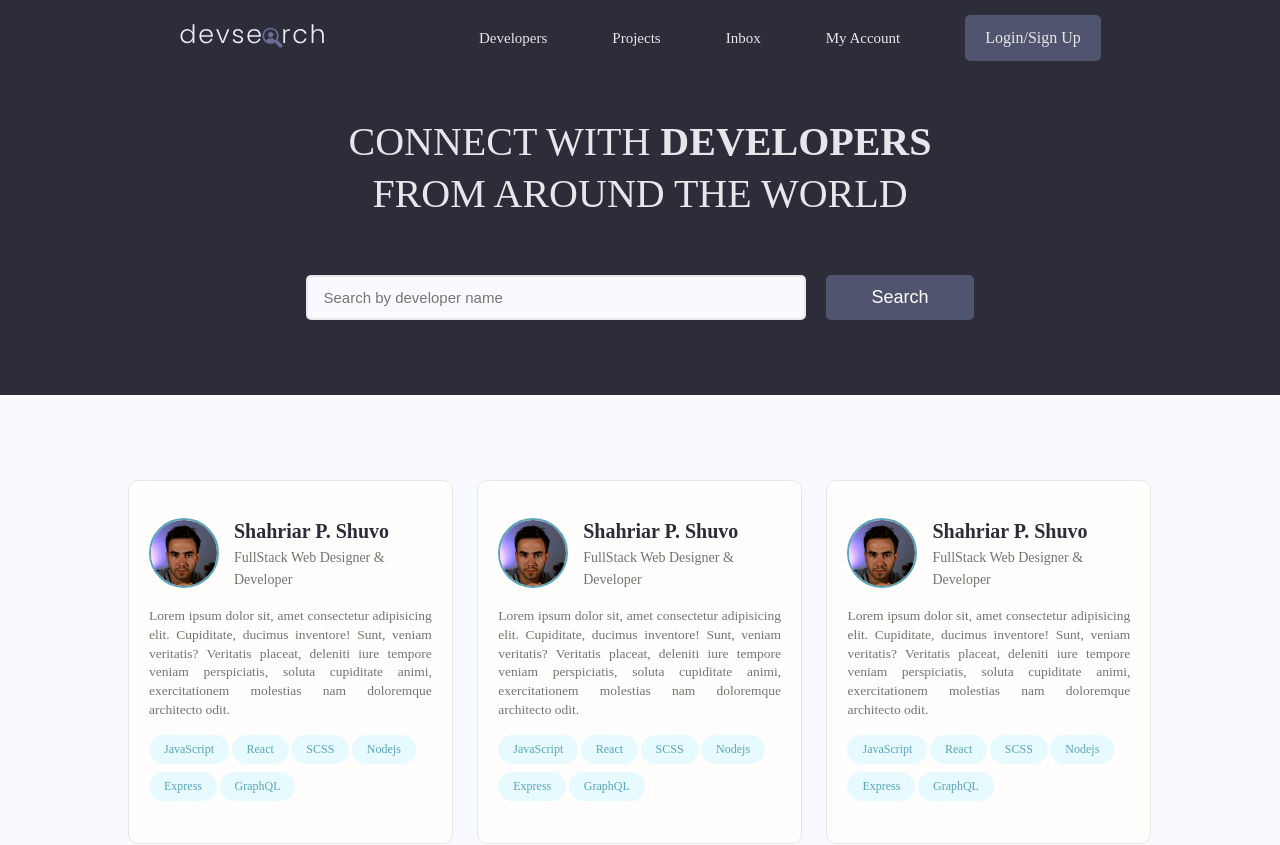
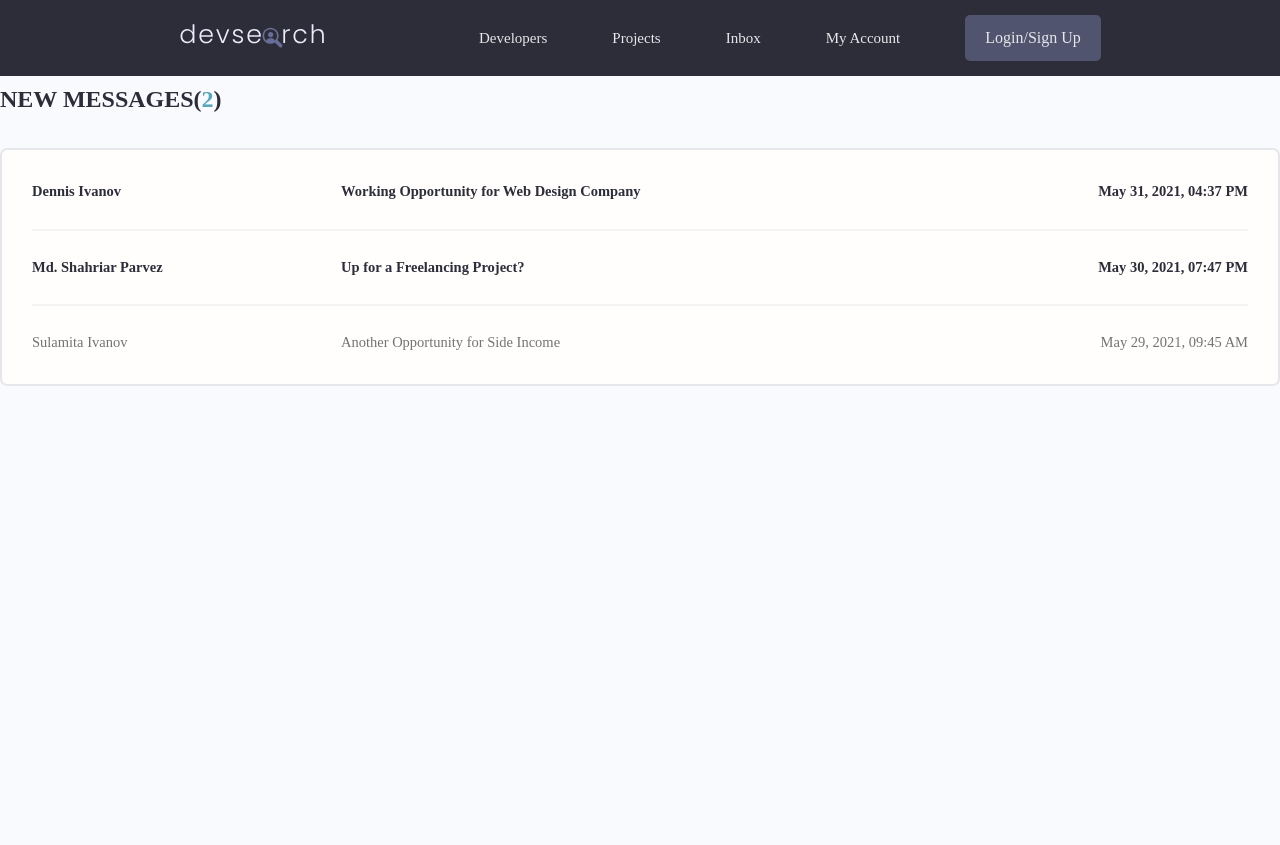
Before and after one commit to capamir/Devsearch-React, a React (Create React App) app: page /#/inbox in a window 1280 px wide. Shown: the top 845 px of the page. Built offline with nearby package versions, Linux system fonts and the light colour scheme.

Commit message:
message pages finished

```diff
--- a/src/App.js
+++ b/src/App.js
@@ -1,5 +1,5 @@
 import React from "react";
-import { BrowserRouter as Router, Routes, Route } from "react-router-dom";
+import { HashRouter as Router, Routes, Route } from "react-router-dom";
 import { Navbar } from "./components";
 import {
   Home,
@@ -9,6 +9,8 @@ import {
   ForgotPassword,
   Projects,
   Project,
+  Inbox,
+  MessageDetail,
 } from "./screens";
 import "./app.css";
 
@@ -22,8 +24,8 @@ function App() {
           <Route path="/profile" element={<Profile />} />
           <Route path="/projects" element={<Projects />} />
           <Route path="/project" element={<Project />} />
-
-          <Route path="/message" element={<Profile />} />
+          <Route path="/inbox" element={<Inbox />} />
+          <Route path="/message" element={<MessageDetail />} />
           <Route path="/login" element={<Login />} />
           <Route path="/signup" element={<Register />} />
           <Route path="/forgetpassword" element={<ForgotPassword />} />
--- a/src/components/index.js
+++ b/src/components/index.js
@@ -11,3 +11,4 @@ export { default as SocialLink } from "./socialLink/SocialLink";
 export { default as Skill } from "./skill/Skill";
 
 export { default as Comment } from "./comment/Comment";
+export { default as Message } from "./message/Message";
--- /dev/null
+++ b/src/components/message/Message.jsx
@@ -0,0 +1,17 @@
+import React from "react";
+import { Link } from "react-router-dom";
+import "./message.css";
+
+function Message({ message }) {
+  return (
+    <li class={`message ${message.is_read ? "" : "message--unread"}`}>
+      <Link to="/message">
+        <span class="message__author">{message.author}</span>
+        <span class="message__subject">{message.subject}</span>
+        <span class="message__date">{message.date}</span>
+      </Link>
+    </li>
+  );
+}
+
+export default Message;
--- /dev/null
+++ b/src/components/message/message.css
@@ -0,0 +1,35 @@
+.message {
+  padding: 2.5rem 0;
+}
+
+.message > a span {
+  font-size: 1.45rem;
+  font-weight: 500;
+}
+
+.message.message--unread a span {
+  font-weight: 700;
+  color: var(--color-sub);
+}
+
+.message:not(:last-child) {
+  border-bottom: 2px solid var(--color-white-light);
+}
+
+.message > a {
+  display: flex;
+  gap: 1rem;
+}
+
+.message__author,
+.message__date {
+  flex-basis: 25%;
+}
+
+.message__subject {
+  flex-basis: 50%;
+}
+
+.message__date {
+  text-align: right;
+}
--- a/src/components/navbar/Navbar.jsx
+++ b/src/components/navbar/Navbar.jsx
@@ -27,7 +27,7 @@ function Navbar() {
               </Link>
             </li>
             <li className="header__menuItem">
-              <Link to="inbox.html" className="link">
+              <Link to="/inbox" className="link">
                 Inbox
               </Link>
             </li>
--- a/src/screens/index.js
+++ b/src/screens/index.js
@@ -1,8 +1,12 @@
 export { default as Home } from "./home/Home";
 export { default as Profile } from "./profile/Profile";
+
 export { default as Projects } from "./projects/Projects";
 export { default as Project } from "./project/Project";
 
 export { default as Login } from "./auth/Login";
 export { default as Register } from "./auth/Register";
 export { default as ForgotPassword } from "./auth/ForgotPassword";
+
+export { default as Inbox } from "./message/inbox/Inbox";
+export { default as MessageDetail } from "./message/messageDetail/MessageDetail";
--- /dev/null
+++ b/src/screens/message/inbox/Inbox.jsx
@@ -0,0 +1,43 @@
+import React from "react";
+import { Message } from "../../../components";
+import "./inbox.css";
+
+const messageData = [
+  {
+    author: "Dennis Ivanov",
+    subject: "Working Opportunity for Web Design Company",
+    date: "May 31, 2021, 04:37 PM",
+    is_read: false,
+  },
+  {
+    author: "Md. Shahriar Parvez",
+    subject: "Up for a Freelancing Project?",
+    date: "May 30, 2021, 07:47 PM",
+    is_read: false,
+  },
+  {
+    author: "Sulamita Ivanov",
+    subject: "Another Opportunity for Side Income",
+    date: "May 29, 2021, 09:45 AM",
+    is_read: true,
+  },
+];
+
+function Inbox() {
+  return (
+    <main class="inbox my-xl">
+      <div class="content-box">
+        <h3 class="inbox__title">
+          New Messages(<span>2</span>)
+        </h3>
+        <ul class="messages">
+          {messageData.map((message) => (
+            <Message message={message} />
+          ))}
+        </ul>
+      </div>
+    </main>
+  );
+}
+
+export default Inbox;
--- /dev/null
+++ b/src/screens/message/inbox/inbox.css
@@ -0,0 +1,25 @@
+.inbox {
+  height: 90vh;
+}
+
+.inbox__title,
+.inbox__title span {
+  font-size: 2.4rem;
+  font-weight: 700;
+  color: var(--color-sub);
+  text-transform: uppercase;
+  text-align: left;
+  margin-bottom: 3rem;
+}
+
+.inbox__title span {
+  color: var(--color-main);
+}
+
+.messages {
+  list-style: none;
+  background: var(--color-white);
+  padding: 0.5rem 3rem;
+  border: 2px solid var(--color-light);
+  border-radius: 0.7rem;
+}
--- /dev/null
+++ b/src/screens/message/messageDetail/MessageDetail.jsx
@@ -0,0 +1,39 @@
+import React from "react";
+import { Link } from "react-router-dom";
+import "./messageDetail.css";
+
+function MessageDetail() {
+  return (
+    <main class="messagePage my-xl">
+      <div class="content-box">
+        <div class="message">
+          <Link to="backButton" href="inbox.html">
+            <i class="im im-angle-left"></i>
+          </Link>
+          <h2 class="message__subject">
+            Working Opportunity for Web Design Company
+          </h2>
+          <Link to="profile.html" class="message__author">
+            Dennis Ivanov
+          </Link>
+          <p class="message__date">May 31, 2021, 04:37 PM</p>
+          <div class="message__body">
+            Lorem ipsum dolor sit amet consectetur adipisicing elit. Ducimus,
+            ea? Facere minus vel nam, quas nisi dolore possimus tempora commodi.
+            Praesentium nisi totam quas pariatur culpa nostrum dolore, nemo
+            voluptatem!
+            <br />
+            <br />
+            Voluptate dolores veniam ducimus cumque, harum fuga quaerat, culpa
+            distinctio voluptas magnam a unde reiciendis similique
+            necessitatibus obcaecati voluptatibus deserunt voluptatum numquam
+            ullam in ipsum, ea aperiam. Dolorum rerum pariatur quaerat. Debitis
+            tempora aliquid libero alias aperiam illo fuga ipsum magni quia.
+          </div>
+        </div>
+      </div>
+    </main>
+  );
+}
+
+export default MessageDetail;
--- /dev/null
+++ b/src/screens/message/messageDetail/messageDetail.css
@@ -0,0 +1,45 @@
+.messagePage {
+  padding-top: 7rem;
+}
+
+.messagePage .message {
+  list-style: none;
+  background: var(--color-white);
+  padding: 3.5rem 5rem;
+  border: 2px solid var(--color-light);
+  border-radius: 0.7rem;
+}
+
+.messagePage .message__subject {
+  font-size: 2.8rem;
+  color: var(--color-sub);
+  margin-bottom: 1rem;
+  margin-top: 2rem;
+}
+
+.messagePage .message__author {
+  font-size: 1.8rem;
+  font-weight: 500;
+}
+
+.messagePage .message__date {
+  font-size: 1.4rem;
+  font-weight: 400;
+  text-align: left;
+  margin-bottom: 3rem;
+}
+
+.backButton {
+  background: var(--color-main-light);
+  color: var(--color-main);
+  width: 4rem;
+  height: 4rem;
+  display: flex;
+  align-items: center;
+  justify-content: center;
+  border-radius: 50%;
+}
+
+.backButton i {
+  font-size: 1.8rem;
+}
```
